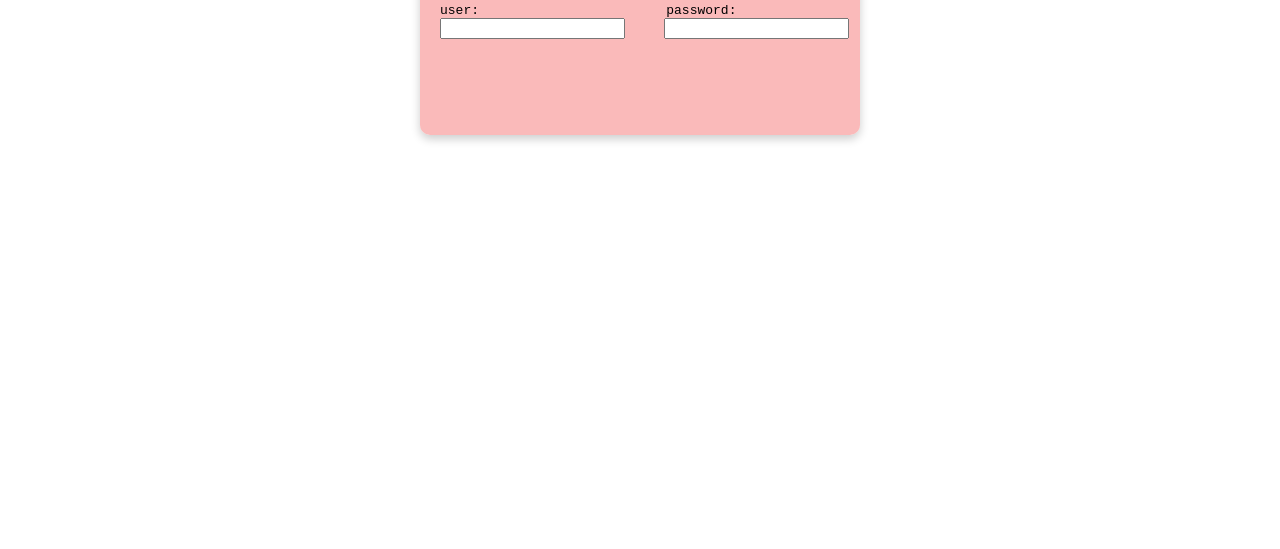
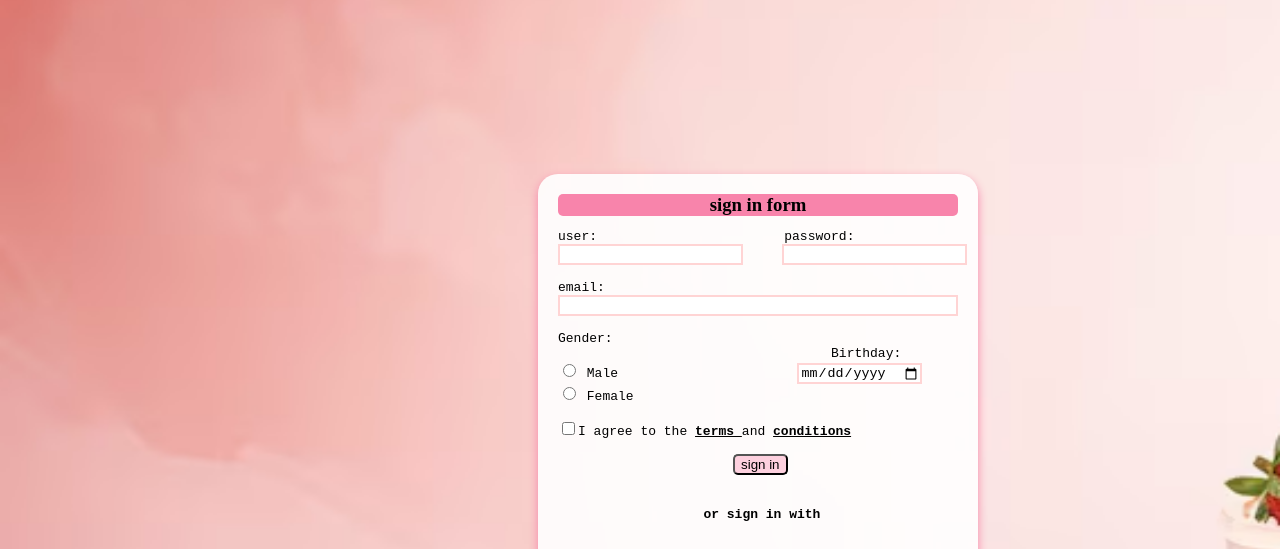
Before and after one commit to Rawan-Shaban/Cake-web-page, a plain HTML site: page Web Project/page.html in a window 1280 px wide. Shown: the part 126-675 px from the top of the page. Drawn offline with Linux system fonts and the light colour scheme.

Commit message:
login page

```diff
--- a/Web Project/page.html
+++ b/Web Project/page.html
@@ -2,23 +2,42 @@
     <head>
         <title>Log in </title>
         <style>
+            body{
+                background-image: url("login.JPG");
+                background-size: cover;
+            }
             .form{
                width: 400px;
-      margin: 50px auto;
-      background: rgba(250, 179, 179, 0.9);
+      margin: 300px 530px;
+      background: rgba(255, 255, 255, 0.9);
       padding: 20px;
-      border-radius: 10px;
-      box-shadow: 0px 4px 10px rgba(0,0,0,0.2);
+      border-radius: 20px;
+      box-shadow: 0px 4px 10px rgb(248, 132, 171);
             }
+            input:required:invalid {
+    border: 2px solid rgba(255, 0, 0, 0.168);}
+    input:required:valid {
+    border: 2px solid rgba(0, 128, 0, 0.237);}
         </style>
     </head>
     <body>
         <div class="form">
-            <form>
-               <h3 style="text-align:center;background-color:aliceblue; "><b>Login</b></h3>
+            <form action="page1.html">
+               <h3 style="text-align:center;background-color: rgb(248, 132, 171);border-radius:5px; margin:0 auto;"><b>sign in form</b></h3>
                 <pre>
 <label>user:</label>                        <label>password:</label>
-<input type="text">     <input type="password"> <br>
+<input type="text" required>     <input type="password" required> <br>
+<label>email:</label>
+<input style="width:100%;" type="email" required> <br>
+<label>Gender:</label><br>                                   <label>Birthday:</label>
+<input type="radio" name="gender" value="male" required> Male                       <input type="date" required>
+<input type="radio" name="gender" value="female" required> Female<br>
+<input type="checkbox" name="terms" value="agree" required>I agree to the <span style="text-decoration: underline; font-weight:bold;">terms </span>and <span style="text-decoration: underline; font-weight:bold;">conditions</span><br>
+<input type="submit" style="margin-left: 175px;cursor:pointer; background-color: rgba(248, 132, 171, 0.364); border-radius:5px;" formaction="page1.html" value="sign in"><br>
+<h4 style="text-align:center; font-weight:bold">  or sign in with </h4>
+             <a href="https://accounts.google.com/signin"; style="text-decoration:none"> <img src="google logo.png" style="width: 30px; height: 30px; margin-left: 20px;" href></a><a href="https://login.live.com/"; style="text-decoration:none";> <img src="microsoft.png" style="width: 100px; height: 30px; margin-left: 20px;" href></a>
 
-            </form>
+
+        </form>
+        </div>
     </body>
```
Also changed, not shown: Web Project/google logo.png (added), Web Project/login.jpg (added), Web Project/microsoft.png (added).
